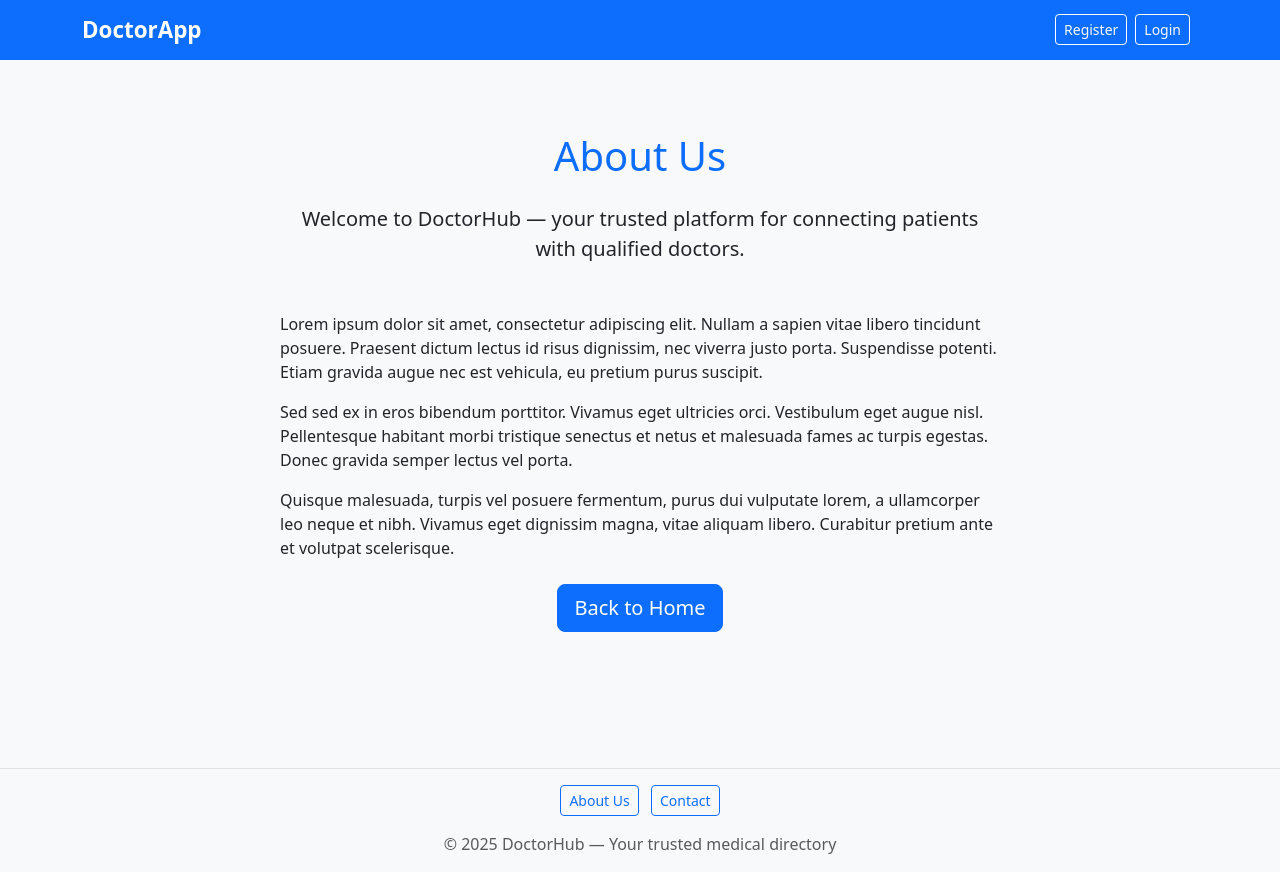
After one commit to PaelPavlov/doctorhub, a Django app: template templates/about.html in a window 1280 px wide. The commit adds this page. Run offline with Django 3.2, Linux system fonts and the light colour scheme; the template is opened without the code that fills it, so the values that code supplies are empty.

Commit message:
fixed about us page

```diff
--- /dev/null
+++ b/templates/about.html
@@ -0,0 +1,36 @@
+{% extends "base.html" %}
+{% load static %}
+
+{% block content %}
+<div class="container my-5">
+  <div class="row justify-content-center">
+    <div class="col-lg-8">
+      <h1 class="mb-4 text-primary text-center">About Us</h1>
+      <p class="lead text-center mb-5">
+        Welcome to DoctorHub — your trusted platform for connecting patients with qualified doctors.
+      </p>
+
+      <p>
+        Lorem ipsum dolor sit amet, consectetur adipiscing elit. Nullam a sapien vitae libero tincidunt posuere.
+        Praesent dictum lectus id risus dignissim, nec viverra justo porta. Suspendisse potenti.
+        Etiam gravida augue nec est vehicula, eu pretium purus suscipit.
+      </p>
+
+      <p>
+        Sed sed ex in eros bibendum porttitor. Vivamus eget ultricies orci. Vestibulum eget augue nisl.
+        Pellentesque habitant morbi tristique senectus et netus et malesuada fames ac turpis egestas.
+        Donec gravida semper lectus vel porta.
+      </p>
+
+      <p>
+        Quisque malesuada, turpis vel posuere fermentum, purus dui vulputate lorem, a ullamcorper leo neque et nibh.
+        Vivamus eget dignissim magna, vitae aliquam libero. Curabitur pretium ante et volutpat scelerisque.
+      </p>
+
+      <div class="text-center mt-4">
+        <a href="{% url 'home' %}" class="btn btn-primary btn-lg">Back to Home</a>
+      </div>
+    </div>
+  </div>
+</div>
+{% endblock %}
--- a/templates/base.html
+++ b/templates/base.html
@@ -60,6 +60,11 @@
   </div>
 
   <footer class="bg-light text-center py-3 border-top">
+      <div class="mb-3">
+        <a href="{% url 'about' %}" class="btn btn-outline-primary btn-sm mx-1">About Us</a>
+        <a href="{% url 'about' %}" class="btn btn-outline-primary btn-sm mx-1">Contact</a>
+      </div>
+
     <p class="mb-0 text-muted">&copy; 2025 DoctorHub — Your trusted medical directory</p>
   </footer>
 
--- a/users/urls.py
+++ b/users/urls.py
@@ -1,5 +1,5 @@
 from django.urls import path
-from .views import register, home, CustomLoginView, profile_by_id, edit_profile_by_id, CustomPasswordChangeView
+from .views import about, register, home, CustomLoginView, profile_by_id, edit_profile_by_id, CustomPasswordChangeView
 from django.contrib.auth.views import LogoutView
 
 
@@ -8,6 +8,7 @@ urlpatterns = [
     path('register/', register, name='register'),
     path('login/', CustomLoginView.as_view(), name='login'),
     path('logout/', LogoutView.as_view(next_page='home'), name='logout'),
+    path('about/', about, name='about'),
     path('<int:user_id>/profile/', profile_by_id, name='profile'),
     path('<int:user_id>/edit/', edit_profile_by_id, name='edit_profile'),
     path('password/change/', CustomPasswordChangeView.as_view(), name='password_change'),
--- a/users/views.py
+++ b/users/views.py
@@ -47,6 +47,9 @@ class CustomLoginView(LoginView):
         return super().form_valid(form)
 
 
+def about(request):
+    return render(request, 'about.html')
+
 @login_required
 def profile_by_id(request, user_id):
     profile_user = get_object_or_404(CustomUser, id=user_id)
```
